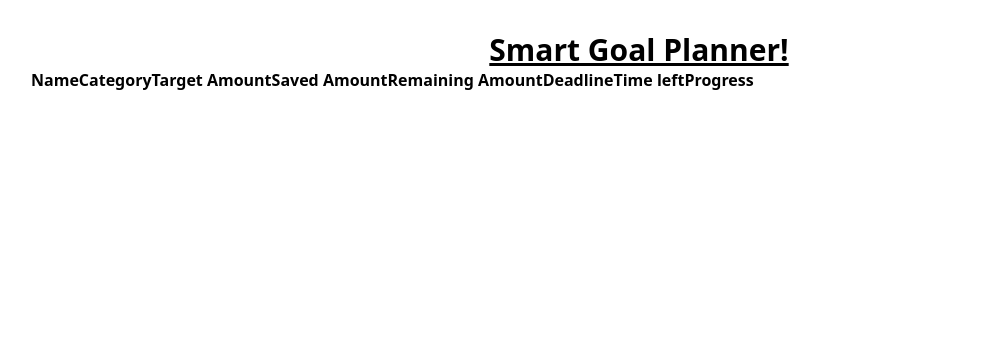
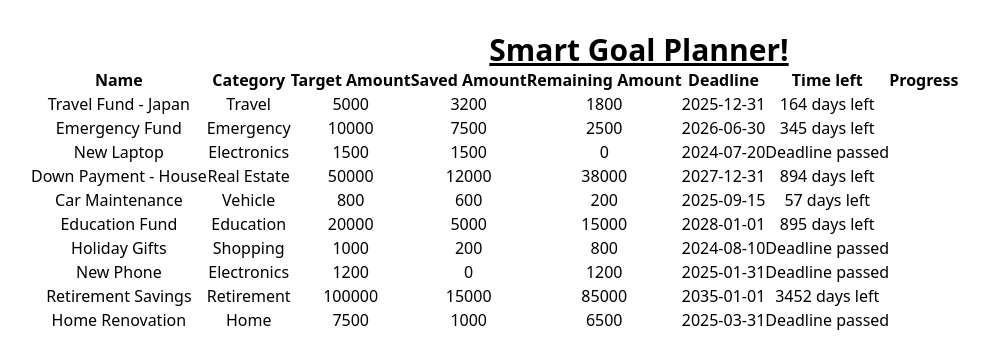
Before and after one commit to Ms-Njuguna/Smart-Goal-Planner, a React (Vite) app: page / in a window 1280 px wide. Shown: the top 364 px of the page, without its empty margins (1-990 px from the left). Built offline with nearby package versions, Linux system fonts and the light colour scheme; data requests are answered from the project's data file.

Commit message:
Update goal component with data passed in as props and get time remaining

```diff
--- a/package.json
+++ b/package.json
@@ -12,6 +12,7 @@
   },
   "dependencies": {
     "@tailwindcss/vite": "^4.1.11",
+    "date-fns": "^4.1.0",
     "react": "^19.1.0",
     "react-dom": "^19.1.0",
     "tailwindcss": "^4.1.11"
--- a/src/components/Goal.jsx
+++ b/src/components/Goal.jsx
@@ -1,5 +1,37 @@
 import React from "react";
+import { differenceInDays } from 'date-fns';
 
-function Goal() {};
+function Goal({ name, category, target, saved, deadline, onUpdate, onDelete}) {
+    const remaining = parseFloat(target - saved);
+
+    const timeRemaining = (deadline) => {
+        const currentDay = new Date();
+        const lastDay = new Date(deadline);
+
+        const days = differenceInDays(lastDay, currentDay);
+
+        if (days < 0) {
+            return 'Deadline passed'
+        } else if(days === 0) {
+            return 'Due today'
+        } else if (days <= 30) {
+            return `${days} days left – Act soon!`
+        } else {
+            return `${days} days left`
+        }
+    };
+
+    return (
+        <>
+           <td>{name}</td>
+           <td>{category}</td>
+           <td>{target}</td>
+           <td>{saved}</td>
+           <td>{remaining}</td>
+           <td>{deadline}</td>
+           <td>{timeRemaining(deadline)}</td>
+        </>
+    )
+};
 
 export default Goal;
```
Also changed, not shown: src/components/GoalProgress.jsx (added), 1 other file (tests, documents, lock files or other folders).
